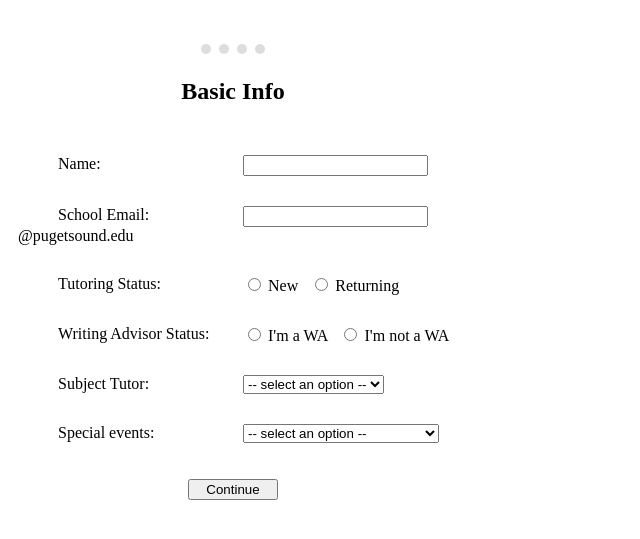
After one commit to SofiaBrittoSchwartz/CWLTScheduleGenerator, a PHP site: page /TutorForm.php in a window 1280 px wide. The commit adds this page. Shown: the top 539 px of the page, without its empty margins (0-640 px from the left). Run offline with PHP 8.4, Linux system fonts and the light colour scheme.

Commit message:
Reformat tutorForm

```diff
--- /dev/null
+++ b/public_html/TutorForm.php
@@ -0,0 +1,223 @@
+<!DOCTYPE html>
+<style>
+
+	input
+	{
+	    display: table-cell;
+  	}
+
+  	form
+  	{
+	    display: table;
+	    margin-left: 10px;
+  	}
+
+  	label
+  	{
+	    margin-left: 40px;
+	    display: block;
+	    width: 185px;
+	    float: left;
+	}
+
+	p
+	{
+		margin-top: 30px;
+	}
+
+	/* Make circles that indicate the steps of the form: */
+	.step
+	{
+	  height: 10px;
+	  width: 10px;
+	  margin: 0 2px;
+	  background-color: #bbbbbb;
+	  border: none;
+	  border-radius: 50%;
+	  display: inline-block;
+	  opacity: 0.5;
+	}
+
+	.step.active
+	{
+	  opacity: 1;
+	}
+
+	/* Mark the steps that are finished and valid: */
+	.step.finish
+	{
+	  background-color: #4CAF50;
+	}
+
+</style>
+<html>
+	<body>
+		<div id="tutorForm" style = "width: 480px">
+			<div style="text-align:center;margin-top:40px; margin-right: 30px;">
+			    <span class="step"></span>
+			    <span class="step"></span>
+			    <span class="step"></span>
+				<span class="step"></span>
+			</div>
+
+			<div class = "tab">
+				<h2 style = "text-align: center; margin-right: 30px;"> Basic Info </h2>
+				<form style = "border: black;">
+					<p>
+						<label for = "name"> Name: </label>
+						<input id = "studentName" type = "text" name = "studentName" title = "Please input your name" required/>
+					</p>
+					<p>
+						<label for = "email"> School Email: </label>
+						<input id = "email" type = "text" name = "email" title = "Please input your school email" required/> @pugetsound.edu
+					</p>
+					<p>
+						<label for = "returnerStatus" style = "width: 185px"> Tutoring Status: </label>
+						<input id = "returnerStatus" type = "radio" value = "New" name = "returnerStatus" title = "Please indicate whether you're a returning tutor." required/> New
+						&nbsp;
+						<input id = "returnerStatus2" type = "radio" value = "Returning" name = "returnerStatus" required/> Returning
+					</p>
+					<p>
+						<label for = "writingAdvisor" style = "width: 185px"> Writing Advisor Status: </label>
+						<input id = "writingAdvisor" type = "radio" value = "Yes" name = "writingAdvisor" title = "Please indicate whether you're a Writing Advisor." required/> I'm a WA
+						&nbsp;
+						<input id = "writingAdvisor2" type = "radio" value = "No" name = "writingAdvisor" title = "Please indicate whether you're a Writing Advisor." required/> I'm not a WA
+					</p>
+					<p>
+						<label for = "subjectTutor"> Subject Tutor: </label>
+
+			          <?php
+			            // $db_file = '//home/ubuntu/myDB/afam.db';
+
+			            // $db = new PDO('sqlite:' .$db_file)
+			            // or die('Cannot connect to db');
+
+			            // $result = $db->query('SELECT * FROM class');
+			          	$subjects = array("Economics", "Biology", "Chemistry");
+			          	$arrLength = count($subjects);
+
+			            echo '<select name="subjectTutor" required>';
+			            echo '<option disabled selected value> -- select an option -- </option>';
+
+			            for($i = 0; $i < $arrLength; $i++)
+			            {
+			              // unset($classID, $class_name);
+			              // $classID = $row['classID'];
+			              // $class_name = $row['class_name'];
+			              echo '<option value="'.$subjects[$i].'">'.$subjects[$i].'</option>';
+			            }
+			            echo '</select>'
+			          ?>
+
+			          <br>
+					</p>
+					<p>
+						<label for = "specialEvents"> Special events: </label>
+
+			          <?php
+			            // $db_file = '//home/ubuntu/myDB/afam.db';
+
+			            // $db = new PDO('sqlite:' .$db_file)
+			            // or die('Cannot connect to db');
+
+			            // $result = $db->query('SELECT * FROM class');
+			          	$events = array("GRE Study Hour", "Students of Color Study Hour", "Thesis Hour");
+			          	$arrLength = count($events);
+
+			            echo '<select name="specialEvents" required>';
+			            echo '<option disabled selected value> -- select an option -- </option>';
+
+			            for($i = 0; $i < $arrLength; $i++)
+			            {
+			              // unset($classID, $class_name);
+			              // $classID = $row['classID'];
+			              // $class_name = $row['class_name'];
+			              echo '<option value="'.$events[$i].'">'.$events[$i].'</option>';
+			            }
+			            echo '</select>'
+			          ?>
+			         <br>
+			     </p>
+
+			     <input type = "submit" value="Continue" style="width: 90px; margin-left:170px; margin-top: 20px"/>
+
+				</form>
+			</div>
+		</div>
+	</body>
+</html>
+
+<script>
+	var currentTab = 0; // Current tab is set to be the first tab (0)
+	showTab(currentTab); // Display the current tab
+
+	function showTab(n) {
+	  // This function will display the specified tab of the form...
+	  var x = document.getElementsByClassName("tab");
+	  x[n].style.display = "block";
+	  //... and fix the Previous/Next buttons:
+	  if (n == 0) {
+	    document.getElementById("prevBtn").style.display = "none";
+	  } else {
+	    document.getElementById("prevBtn").style.display = "inline";
+	  }
+	  if (n == (x.length - 1)) {
+	    document.getElementById("nextBtn").innerHTML = "Submit";
+	  } else {
+	    document.getElementById("nextBtn").innerHTML = "Next";
+	  }
+	  //... and run a function that will display the correct step indicator:
+	  fixStepIndicator(n)
+	}
+
+	function nextPrev(n) {
+	  // This function will figure out which tab to display
+	  var x = document.getElementsByClassName("tab");
+	  // Exit the function if any field in the current tab is invalid:
+	  if (n == 1 && !validateForm()) return false;
+	  // Hide the current tab:
+	  x[currentTab].style.display = "none";
+	  // Increase or decrease the current tab by 1:
+	  currentTab = currentTab + n;
+	  // if you have reached the end of the form...
+	  if (currentTab >= x.length) {
+	    // ... the form gets submitted:
+	    document.getElementById("regForm").submit();
+	    return false;
+	  }
+	  // Otherwise, display the correct tab:
+	  showTab(currentTab);
+	}
+
+	function validateForm() {
+	  // This function deals with validation of the form fields
+	  var x, y, i, valid = true;
+	  x = document.getElementsByClassName("tab");
+	  y = x[currentTab].getElementsByTagName("input");
+	  // A loop that checks every input field in the current tab:
+	  for (i = 0; i < y.length; i++) {
+	    // If a field is empty...
+	    if (y[i].value == "") {
+	      // add an "invalid" class to the field:
+	      y[i].className += " invalid";
+	      // and set the current valid status to false
+	      valid = false;
+	    }
+	  }
+	  // If the valid status is true, mark the step as finished and valid:
+	  if (valid) {
+	    document.getElementsByClassName("step")[currentTab].className += " finish";
+	  }
+	  return valid; // return the valid status
+	}
+
+	function fixStepIndicator(n) {
+	  // This function removes the "active" class of all steps...
+	  var i, x = document.getElementsByClassName("step");
+	  for (i = 0; i < x.length; i++) {
+	    x[i].className = x[i].className.replace(" active", "");
+	  }
+	  //... and adds the "active" class on the current step:
+	  x[n].className += " active";
+	}
+</script>
```
Also changed, not shown: public_html/AdminForm.php (+3 -9 lines).
